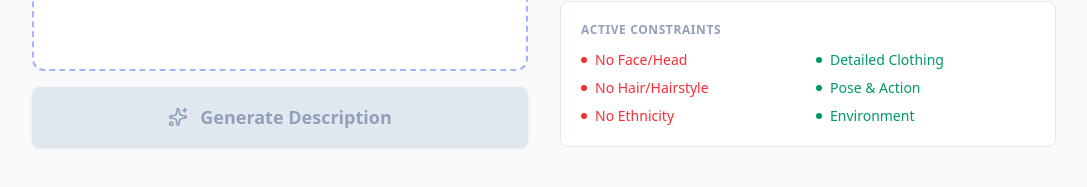
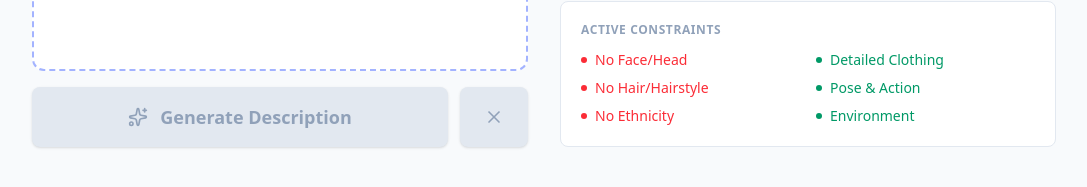
Before and after one commit to abunda77/image-description, a React (Vite) app: page / in a window 1280 px wide. Shown: the part 485-672 px from the top of the page, without its empty margins (96-1183 px from the left). Built offline with nearby package versions, Linux system fonts and the light colour scheme.

Commit message:
add: button clear reset

```diff
--- a/src/components/ImageDescriber.jsx
+++ b/src/components/ImageDescriber.jsx
@@ -1,5 +1,5 @@
 import React, { useState, useRef } from 'react';
-import { Upload, Copy, RefreshCw, AlertCircle, Check, Image as ImageIcon, Sparkles } from 'lucide-react';
+import { Upload, Copy, RefreshCw, AlertCircle, Check, Image as ImageIcon, Sparkles, X } from 'lucide-react';
 
 const ImageDescriber = () => {
     const [image, setImage] = useState(null);
@@ -77,6 +77,23 @@ const ImageDescriber = () => {
 
     const handleDragOver = (event) => {
         event.preventDefault();
+    };
+
+    const handleReset = () => {
+        // Cleanup object URL
+        if (previewUrl) {
+            URL.revokeObjectURL(previewUrl);
+        }
+        // Reset all states
+        setImage(null);
+        setPreviewUrl(null);
+        setDescription('');
+        setError('');
+        setCopied(false);
+        // Reset file input
+        if (fileInputRef.current) {
+            fileInputRef.current.value = '';
+        }
     };
 
     const generateDescription = async () => {
@@ -255,11 +272,12 @@ const ImageDescriber = () => {
                             )}
                         </div>
 
+                        <div className="flex gap-3">
                             <button
                                 onClick={generateDescription}
                                 disabled={!image || loading}
                                 className={`
-                w-full py-4 px-6 rounded-lg font-semibold text-lg flex items-center justify-center gap-3 transition-all shadow-sm
+                  flex-1 py-4 px-6 rounded-lg font-semibold text-lg flex items-center justify-center gap-3 transition-all shadow-sm
                   ${!image
                                         ? 'bg-slate-200 text-slate-400 cursor-not-allowed'
                                         : loading
@@ -279,6 +297,21 @@ const ImageDescriber = () => {
                                     </>
                                 )}
                             </button>
+
+                            <button
+                                onClick={handleReset}
+                                disabled={!image || loading}
+                                className={`
+                  py-4 px-6 rounded-lg font-semibold text-lg flex items-center justify-center gap-2 transition-all shadow-sm
+                  ${!image || loading
+                                        ? 'bg-slate-200 text-slate-400 cursor-not-allowed'
+                                        : 'bg-white border-2 border-slate-300 text-slate-700 hover:border-red-400 hover:text-red-600 hover:bg-red-50 active:transform active:scale-[0.98]'}
+                `}
+                                title="Reset"
+                            >
+                                <X size={20} />
+                            </button>
+                        </div>
 
                         {error && (
                             <div className="p-4 bg-red-50 text-red-600 rounded-lg flex items-start gap-3 border border-red-100">
```
Lines whose indentation alone changed are shown as unchanged.
